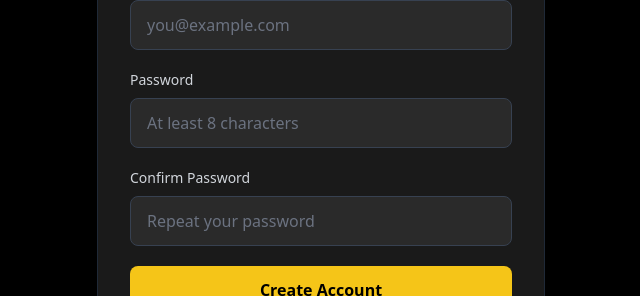
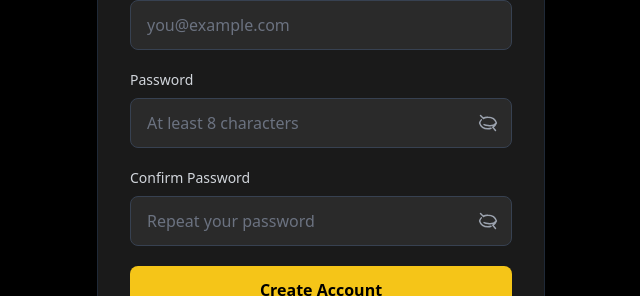
Before and after one commit to nejcgm/flashmovies, a React (Vite) app in the folder apps/web/: page /auth/register in a window 1280 px wide. Shown: the part 307-603 px from the top of the page, without its empty margins (319-959 px from the left). Built offline with nearby package versions, Linux system fonts and the light colour scheme; no server answers.

Commit message:
adjust checkout flow

```diff
--- a/apps/web/src/components/forms/FormInput.tsx
+++ b/apps/web/src/components/forms/FormInput.tsx
@@ -1,4 +1,4 @@
-import React from 'react';
+import React, { useState } from 'react';
 
 interface FormInputProps {
   id: string;
@@ -11,7 +11,43 @@ interface FormInputProps {
   required?: boolean;
   minLength?: number;
   autoComplete?: string;
+  showPasswordToggle?: boolean;
 }
+
+const EyeIcon = ({ className }: { className?: string }) => (
+  <svg
+    className={className}
+    width={20}
+    height={20}
+    viewBox="0 0 24 24"
+    fill="none"
+    stroke="currentColor"
+    strokeWidth={1.75}
+    strokeLinecap="round"
+    strokeLinejoin="round"
+    aria-hidden
+  >
+    <path d="M2.036 12.322a1.012 1.012 0 0 1 0-.639C3.423 7.51 7.36 4.5 12 4.5c4.638 0 8.573 3.007 9.963 7.178.07.207.07.431 0 .639C20.577 16.49 16.64 19.5 12 19.5c-4.638 0-8.573-3.007-9.963-7.178Z" />
+    <path d="M15 12a3 3 0 1 1-6 0 3 3 0 0 1 6 0Z" />
+  </svg>
+);
+
+const EyeSlashIcon = ({ className }: { className?: string }) => (
+  <svg
+    className={className}
+    width={20}
+    height={20}
+    viewBox="0 0 24 24"
+    fill="none"
+    stroke="currentColor"
+    strokeWidth={1.75}
+    strokeLinecap="round"
+    strokeLinejoin="round"
+    aria-hidden
+  >
+    <path d="M3.98 8.223A10.477 10.477 0 0 0 1.934 12C3.226 16.338 7.244 19 12 19c1.292 0 2.531-.22 3.683-.626M6.228 6.228A10.45 10.45 0 0 1 12 5c4.756 0 8.773 2.662 10.065 7A10.52 10.52 0 0 1 12 15c-1.716 0-3.324-.403-4.756-1.083M3 3l3.59 3.59m0 0A9.953 9.953 0 0 1 12 5c4.756 0 8.773 2.662 10.065 7a10.528 10.528 0 0 1-4.293 5.21m0 0L21 21" />
+  </svg>
+);
 
 const FormInput: React.FC<FormInputProps> = ({
   id,
@@ -24,7 +60,31 @@ const FormInput: React.FC<FormInputProps> = ({
   required = false,
   minLength,
   autoComplete,
+  showPasswordToggle = false,
 }) => {
+  const [passwordVisible, setPasswordVisible] = useState(false);
+  const isPassword = type === 'password';
+  const effectiveType =
+    isPassword && showPasswordToggle && passwordVisible ? 'text' : type;
+
+  const inputEl = (
+    <input
+      type={effectiveType}
+      id={id}
+      name={name}
+      value={value}
+      onChange={onChange}
+      required={required}
+      minLength={minLength}
+      autoComplete={autoComplete}
+      className={`w-full px-4 py-3 bg-[#2a2a2a] border border-gray-700 rounded-lg
+                 text-white placeholder-gray-500 focus:outline-none focus:ring-2
+                 focus:ring-[#f5c518] focus:border-transparent transition-all
+                 ${isPassword && showPasswordToggle ? 'pr-12' : ''}`}
+      placeholder={placeholder}
+    />
+  );
+
   return (
     <div>
       <label
@@ -33,20 +93,22 @@ const FormInput: React.FC<FormInputProps> = ({
       >
         {label}
       </label>
-      <input
-        type={type}
-        id={id}
-        name={name}
-        value={value}
-        onChange={onChange}
-        required={required}
-        minLength={minLength}
-        autoComplete={autoComplete}
-        className="w-full px-4 py-3 bg-[#2a2a2a] border border-gray-700 rounded-lg
-                   text-white placeholder-gray-500 focus:outline-none focus:ring-2
-                   focus:ring-[#f5c518] focus:border-transparent transition-all"
-        placeholder={placeholder}
-      />
+      {isPassword && showPasswordToggle ? (
+        <div className="relative">
+          {inputEl}
+          <button
+            type="button"
+            aria-label={passwordVisible ? 'Hide password' : 'Show password'}
+            aria-pressed={passwordVisible}
+            className="absolute right-1.5 top-1/2 flex h-9 w-9 -translate-y-1/2 items-center justify-center rounded-md text-gray-400 transition-colors hover:bg-white/5 hover:text-gray-200 focus:outline-none focus-visible:ring-2 focus-visible:ring-[#f5c518]"
+            onClick={() => setPasswordVisible((v) => !v)}
+          >
+            {passwordVisible ? <EyeIcon /> : <EyeSlashIcon />}
+          </button>
+        </div>
+      ) : (
+        inputEl
+      )}
     </div>
   );
 };
--- a/apps/web/src/components/payments/StripeBuyButton.tsx
+++ b/apps/web/src/components/payments/StripeBuyButton.tsx
@@ -18,7 +18,7 @@ export default function StripeBuyButton({
     try {
       setLoading(true);
       setError(null);
-      trackBeginCheckout(planCode);
+      trackBeginCheckout(planCode, "button");
 
       const { url } = await createCheckoutSession(planCode);
       window.location.href = url;
--- a/apps/web/src/pages/auth/login.tsx
+++ b/apps/web/src/pages/auth/login.tsx
@@ -1,5 +1,5 @@
 import React, { useState } from 'react';
-import { useNavigate } from 'react-router-dom';
+import { useNavigate, useSearchParams } from 'react-router-dom';
 import { login } from '../../client/auth';
 import { useUser } from '../../context/UserContext';
 import {
@@ -13,6 +13,7 @@ import {
 
 const LoginPage: React.FC = () => {
   const navigate = useNavigate();
+  const [searchParams] = useSearchParams();
   const { refreshUser } = useUser();
   const [formData, setFormData] = useState({
     email: '',
@@ -35,7 +36,8 @@ const LoginPage: React.FC = () => {
     try {
       await login(formData);
       await refreshUser();
-      navigate('/');
+      const redirect = searchParams.get('redirect');
+      navigate(redirect || '/');
     } catch (err: unknown) {
       const error = err as { response?: { data?: { message?: string } } };
       const message = error.response?.data?.message || 'Login failed. Please try again.';
@@ -75,6 +77,7 @@ const LoginPage: React.FC = () => {
           placeholder="••••••••"
           required
           autoComplete="current-password"
+          showPasswordToggle
         />
 
         <FormButton loading={loading} loadingText="Signing in...">
@@ -87,7 +90,7 @@ const LoginPage: React.FC = () => {
       <FormLink
         text="Don't have an account?"
         linkText="Create one"
-        to="/auth/register"
+        to={searchParams.get('redirect') ? `/auth/register?redirect=${searchParams.get('redirect')}` : '/auth/register'}
       />
     </AuthFormLayout>
   );
--- a/apps/web/src/pages/auth/register.tsx
+++ b/apps/web/src/pages/auth/register.tsx
@@ -1,5 +1,5 @@
 import React, { useState } from 'react';
-import { Link, useNavigate } from 'react-router-dom';
+import { Link, useNavigate, useSearchParams } from 'react-router-dom';
 import { register } from '../../client/auth';
 import { useUser } from '../../context/UserContext';
 import {
@@ -13,6 +13,7 @@ import {
 
 const RegisterPage: React.FC = () => {
   const navigate = useNavigate();
+  const [searchParams] = useSearchParams();
   const { refreshUser } = useUser();
   const [formData, setFormData] = useState({
     displayName: '',
@@ -62,7 +63,8 @@ const RegisterPage: React.FC = () => {
         displayName: formData.displayName || undefined,
       });
       await refreshUser();
-      navigate('/');
+      const redirect = searchParams.get('redirect');
+      navigate(redirect || '/');
     } catch (err: unknown) {
       const error = err as { response?: { data?: { message?: string } } };
       const message = error.response?.data?.message || 'Registration failed. Please try again.';
@@ -114,6 +116,7 @@ const RegisterPage: React.FC = () => {
           required
           minLength={8}
           autoComplete="new-password"
+          showPasswordToggle
         />
 
         <FormInput
@@ -126,6 +129,7 @@ const RegisterPage: React.FC = () => {
           placeholder="Repeat your password"
           required
           autoComplete="new-password"
+          showPasswordToggle
         />
 
         <FormButton loading={loading} loadingText="Creating account..." className="mt-6">
--- a/apps/web/src/pages/payments/plans.tsx
+++ b/apps/web/src/pages/payments/plans.tsx
@@ -1,6 +1,6 @@
 import React, { useState, useEffect } from "react";
 import { Link, useSearchParams } from "react-router-dom";
-import { trackLoginToPurchaseClick } from "../../utils/analytics";
+import { trackLoginToPurchaseClick, trackBeginCheckout } from "../../utils/analytics";
 import { PageHeader } from "../../components/common";
 import {
   PlanCard,
@@ -9,8 +9,11 @@ import {
 } from "../../components/payments";
 import { isAuthenticated } from "../../client/auth";
 import { getSubscriptionStatus, SubscriptionStatus } from "../../client/user";
+import { createCheckoutSession } from "../../client/payments";
 import Spinner from "../../components/Spinner";
 import { useUser } from "../../context/UserContext";
+
+const PLANS_CHECKOUT_REDIRECT = encodeURIComponent("/payments/plans?autoCheckout=1");
 
 const PlansPage: React.FC = () => {
   const { refreshUser } = useUser();
@@ -36,6 +39,14 @@ const PlansPage: React.FC = () => {
           const status = await getSubscriptionStatus();
           setSubscription(status);
           setIsPro(status.isPro);
+
+          if (!status.isPro && searchParams.get("autoCheckout") === "1") {
+            setSearchParams({}, { replace: true });
+            trackBeginCheckout("pro_lifetime", "post_login");
+            const { url } = await createCheckoutSession("pro_lifetime");
+            window.location.href = url;
+            return;
+          }
         } catch (err) {
           console.error("Failed to get subscription status:", err);
         }
@@ -172,7 +183,7 @@ const PlansPage: React.FC = () => {
               ) : (
                 <div className="space-y-3">
                   <Link
-                    to="/auth/login"
+                    to={`/auth/login?redirect=${PLANS_CHECKOUT_REDIRECT}`}
                     className="block w-full py-3 px-4 bg-[#f5c518] hover:bg-yellow-600 text-black
                            font-semibold rounded-lg text-center transition-all duration-300"
                     onClick={trackLoginToPurchaseClick}
@@ -182,7 +193,7 @@ const PlansPage: React.FC = () => {
                   <p className="text-center text-gray-500 text-sm">
                     Don&apos;t have an account?{" "}
                     <Link
-                      to="/auth/register"
+                      to={`/auth/register?redirect=${PLANS_CHECKOUT_REDIRECT}`}
                       className="text-[#f5c518] hover:underline"
                     >
                       Register
@@ -197,7 +208,7 @@ const PlansPage: React.FC = () => {
         {/* Additional Info */}
         <div className="mt-12 text-center space-y-3">
           <p className="text-gray-500 text-sm">
-            If you have purchased the pro plan and did not recive it please
+            If you have purchased the pro plan and did not receive it please
             contact us at{" "}
             <a
               href="mailto:flashmovies@proton.me"
--- a/apps/web/src/utils/analytics.ts
+++ b/apps/web/src/utils/analytics.ts
@@ -16,12 +16,15 @@ export function trackLoginToPurchaseClick() {
 }
 
 /**
- * Fired when a logged-in user clicks "Get Pro" and the Stripe checkout begins.
+ * Fired when Stripe checkout begins.
+ * source: "button" = user clicked Get Pro directly
+ *         "post_login" = user was redirected here after login/register
  */
-export function trackBeginCheckout(planCode: string) {
+export function trackBeginCheckout(planCode: string, source: "button" | "post_login" = "button") {
   gtag("event", "begin_checkout", {
     event_category: "monetisation",
     event_label: planCode,
+    checkout_source: source,
     currency: "USD",
     value: 9.99,
     items: [{ item_id: planCode, item_name: "Pro Lifetime", price: 9.99 }],
```
